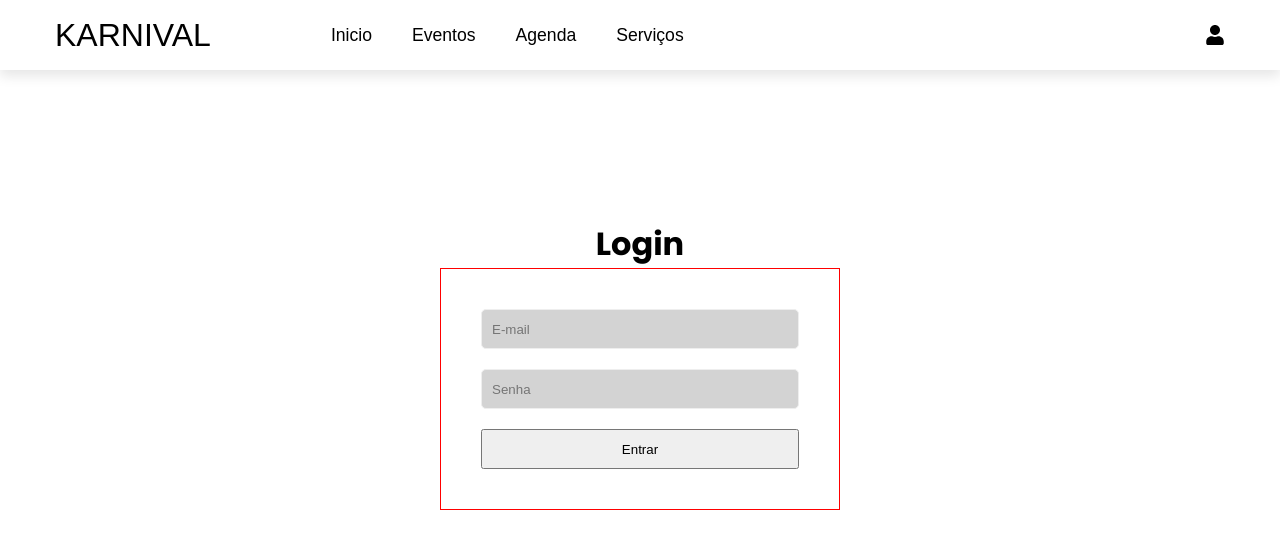
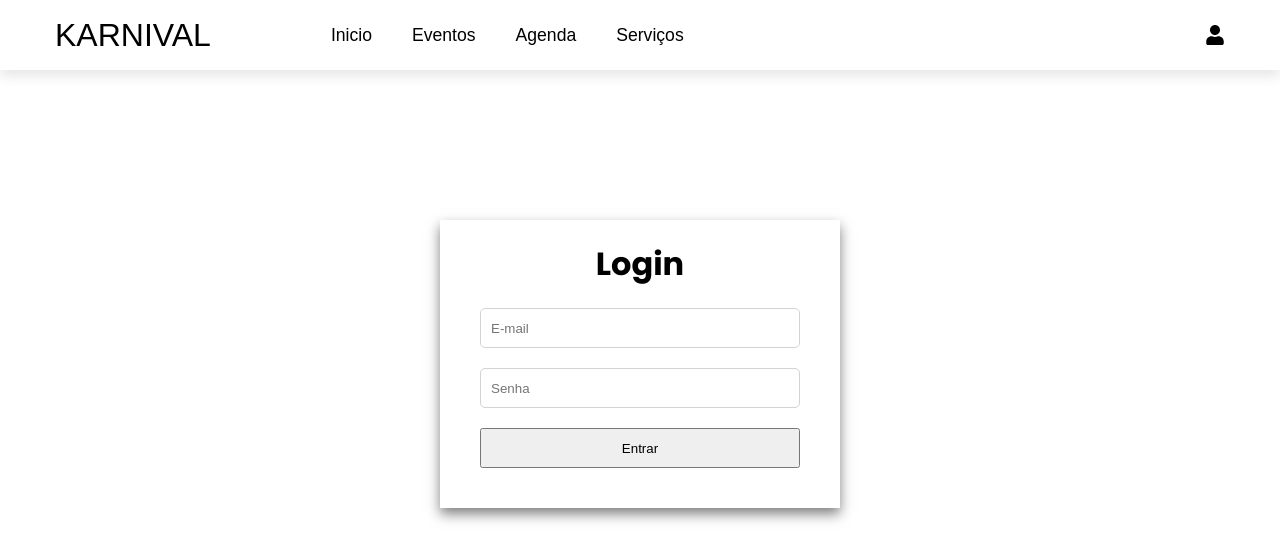
Before and after one commit to LuiisFernando/karnival-frontend, a Next.js app: page /login in a window 1280 px wide. Shown: the top 560 px of the page. Built offline with nearby package versions, Linux system fonts and the light colour scheme; a web font is replaced by a local one.

Commit message:
feat: adding input component and style login page

```diff
--- /dev/null
+++ b/src/Utils/schemas/user/loginSchema.ts
@@ -0,0 +1,15 @@
+import * as yup from "yup";
+
+const errorMessageSenha = 'A senha deve conter 8 caracteres 1 especial 1 maiusculo 1 minisculo e pelo menos 1 especial.'
+
+export const loginSchema = yup.object({
+    email: yup.string().email('Insira um e-mail valido').required('Campo obrigatório'),
+    password: yup.string().required('Campo obrigatório'),
+});
+
+
+export const userRegisterSchema = yup.object({
+    email: yup.string().email('Insira um e-mail valido').required('Campo obrigatório'),
+    password: yup.string().required('Campo obrigatório').matches(/^(?=.*[a-z])(?=.*[A-Z])(?=.*\d)(?=.*[@$!%*?&)(+=])[A-Za-z\d@$!%*?&)(+=]{8,}$/g, errorMessageSenha)
+        .min(8, 'Minimo 8 caracteres'),
+});
--- /dev/null
+++ b/src/components/Form/Input/index.tsx
@@ -0,0 +1,11 @@
+import * as Styled from './styles';
+
+export default function Input({ label, name, register, errors, type, ...rest }: any) {
+    return (
+        <Styled.InputContainer>
+            {label && (<label htmlFor={name}>{label}</label>)}
+            <Styled.Input errors={errors[name]} {...register(name)} type={type} id={name} {...rest} className={errors[name] ? 'input-error' : ''} />
+            {errors[name] && <Styled.ErrorMessage className="input-error-message">{errors[name].message}</Styled.ErrorMessage>}
+        </Styled.InputContainer>
+    );
+}
--- /dev/null
+++ b/src/components/Form/Input/styles.ts
@@ -0,0 +1,31 @@
+import styled from 'styled-components';
+
+export const InputContainer = styled.div`
+    position: relative;
+    height: 60px;
+`;
+
+interface InputProps {
+    errors: any;
+}
+
+export const Input = styled.input<InputProps>`
+    border: ${props => props.errors ? '1px solid red !important' : '0'};
+
+    width: 100%;
+    height: 40px;
+    padding: 0 10px;
+    border: 1px solid #d3d3d3;
+    outline: 0;
+    border-radius: 5px;
+    /* background-color: #d3d3d3; */
+`;
+
+export const ErrorMessage = styled.span`
+    position: absolute;
+    right: 5px;
+    top: 0;
+
+    color: red;
+    font-size: 10px;
+`;
--- a/src/components/Header/styles.ts
+++ b/src/components/Header/styles.ts
@@ -11,7 +11,6 @@ export const Header = styled.header`
   transition: all 0.4s ease-in;
   border: none;
   box-shadow: rgba(0, 0, 0, 0.1) 0px 6px 12px;
-  /* margin-bottom: 70px; */
 `;
 
 export const HeaderWrap = styled.div`
--- a/src/pages/login/index.tsx
+++ b/src/pages/login/index.tsx
@@ -1,12 +1,28 @@
 import React from "react";
+import Head from "next/head";
+import { useForm } from 'react-hook-form';
+import { yupResolver } from '@hookform/resolvers/yup';
+import { toast } from "react-toastify";
+
+import Input from '@/components/Form/Input';
+
+import { loginSchema } from "@/Utils/schemas/user/loginSchema";
+
+import { useAuth } from "@/hooks/useAuth";
 
 import { Container } from "@/styles/Grid";
+import * as Styled from '@/styles/pages/login/styles';
 
-import * as Styled from '@/styles/pages/login/styles';
-import { useAuth } from "@/hooks/useAuth";
-import { toast } from "react-toastify";
+type FormData = {
+    email: string;
+    password: string;
+};
 
 export default function Login() {
+    const { register, handleSubmit, formState: { errors }, reset } = useForm<FormData>({
+        resolver: yupResolver(loginSchema),
+    });
+
     const auth = useAuth();
 
     async function login(e: React.FormEvent<HTMLFormElement>) {
@@ -20,21 +36,27 @@ export default function Login() {
         // await auth.login(email, password);
     }
 
+    async function onSubmit(data: FormData) {
+        console.log(data);
+    }
+
     return (
+        <>
+            <Head>
+                <title>Karnival: Login</title>
+            </Head>
             <Container>
                 <Styled.LoginContainer>
+                    <Styled.FormContainer>
                         <h1>Login</h1>
 
-                <Styled.FormContainer>
-                    <Styled.Form onSubmit={(e) => login(e)}>
+                        <Styled.Form onSubmit={handleSubmit(onSubmit)}>
                             <Styled.FormControl>
-                            {/* <label htmlFor="user">E-mail</label> */}
-                            <input id="user" name="user" placeholder="E-mail" type="email" />
+                                <Input name="email" register={register} errors={errors} placeholder="E-mail" />
                             </Styled.FormControl>
 
                             <Styled.FormControl className="form-label">
-                            {/* <label htmlFor="password">Senha</label> */}
-                            <input id="password" name="password" type="password" placeholder="Senha" />
+                                <Input name="password" type="password" register={register} errors={errors} placeholder="Senha" />
                             </Styled.FormControl>
 
                             <button type="submit">Entrar</button>
@@ -42,5 +64,6 @@ export default function Login() {
                     </Styled.FormContainer>
                 </Styled.LoginContainer>
             </Container>
+        </>
     );
 }
--- a/src/styles/pages/login/styles.ts
+++ b/src/styles/pages/login/styles.ts
@@ -5,26 +5,28 @@ export const LoginContainer = styled.div`
     flex-direction: column;
     align-items: center;
     justify-content: center;
-    /* min-height: calc(100vh - 70px); */
     margin-top: 150px;
     width: 100%;
     height: 100%;
-    /* color: green; */
 `;
 
 export const FormContainer = styled.div`
     display: flex;
+    flex-direction: column;
     align-items: center;
     justify-content: center;
     width: 100%;
     max-width: 400px;
-    /* background-color: blue; */
-    padding:40px;
-    border: 1px solid red;
+    padding: 20px 40px 40px;
+    /* border: 1px solid red; */
+    box-shadow: rgba(0, 0, 0, 0.5) 0px 6px 12px;
+
+    h1 {
+        margin-bottom: 20px;
+    }
 `;
 
 export const Form = styled.form`
-    /* width: '100%', display: 'flex', flexDirection: 'column', alignItems: 'center', justifyContent: 'center' */
     width: 100%;
     display: flex;
     flex-direction: column;
@@ -41,15 +43,5 @@ export const FormControl = styled.div`
     display: flex;
     flex-direction: column;
     width: 100%;
-    margin-bottom: 20px;
-
-    input {
-        width: 100%;
-        height: 40px;
-        padding: 0 10px;
-        border: 1px solid #EEE;
-        outline: 0;
-        border-radius: 5px;
-        background-color: #d3d3d3;
-    }
+    /* margin-bottom: 20px; */
 `;
```
Also changed, not shown: package.json (+8 -5 lines), 1 other file (tests, documents, lock files or other folders). Lines whose indentation alone changed are shown as unchanged.
